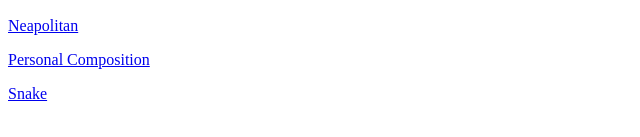
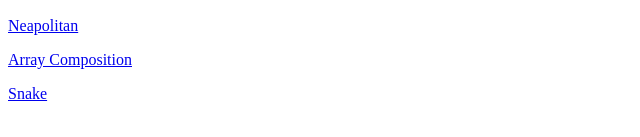
Before and after one commit to dthang3/n220spring2021, a plain HTML site: page index.html in a window 1280 px wide. Shown: the part 559-696 px from the top of the page, 0-640 px from the left. Drawn offline with Linux system fonts and the light colour scheme.

Commit message:
cange name

```diff
--- a/index.html
+++ b/index.html
@@ -20,7 +20,7 @@
 
         <h2>Lab 4</h2>
         <p><a href="n220spring2021/arrayexercises/neapolitan/index.html/">Neapolitan</a></p>
-        <p><a href="n220spring2021/arrayexercises/personalcomposition/index.html">Personal Composition</a></p>
+        <p><a href="n220spring2021/arrayexercises/personalcomposition/index.html">Array Composition</a></p>
         <p><a href="n220spring2021/arrayexercises/snake/index.html">Snake</a></p>
 
     </body>
```
